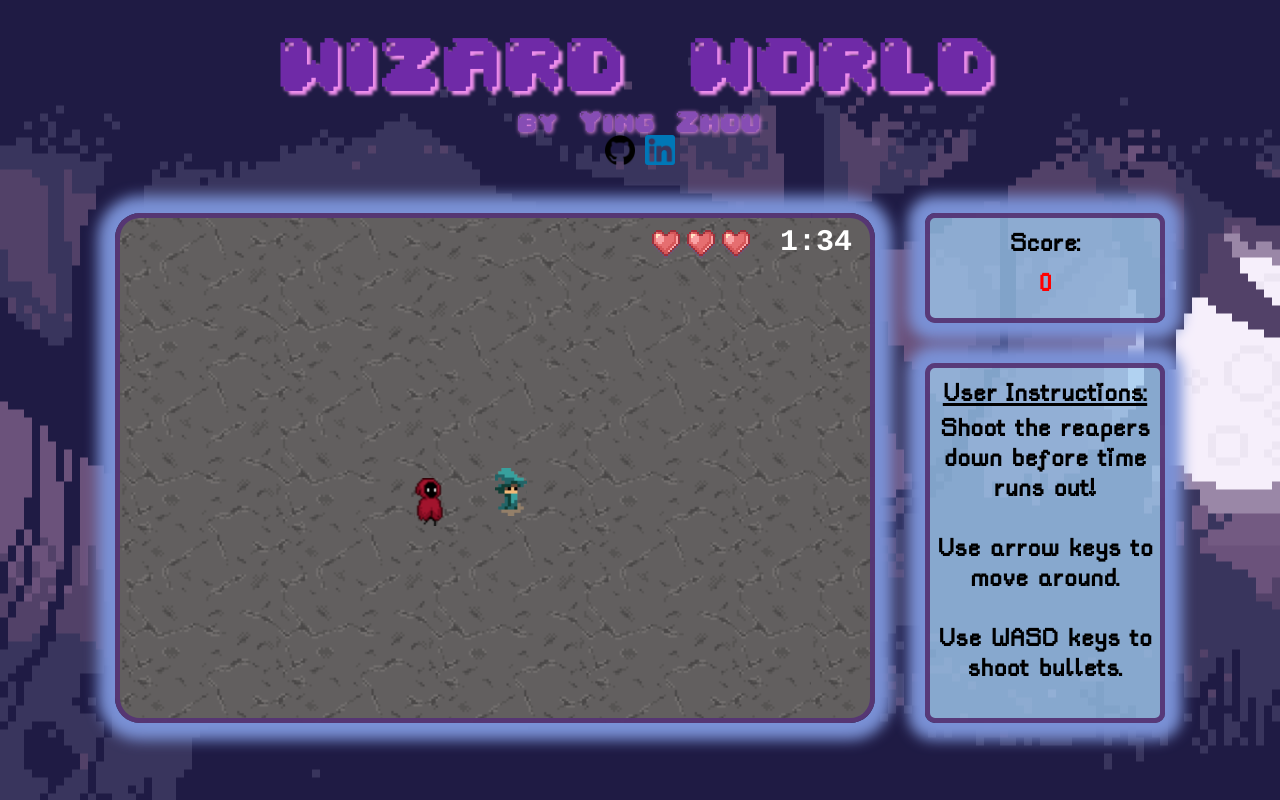
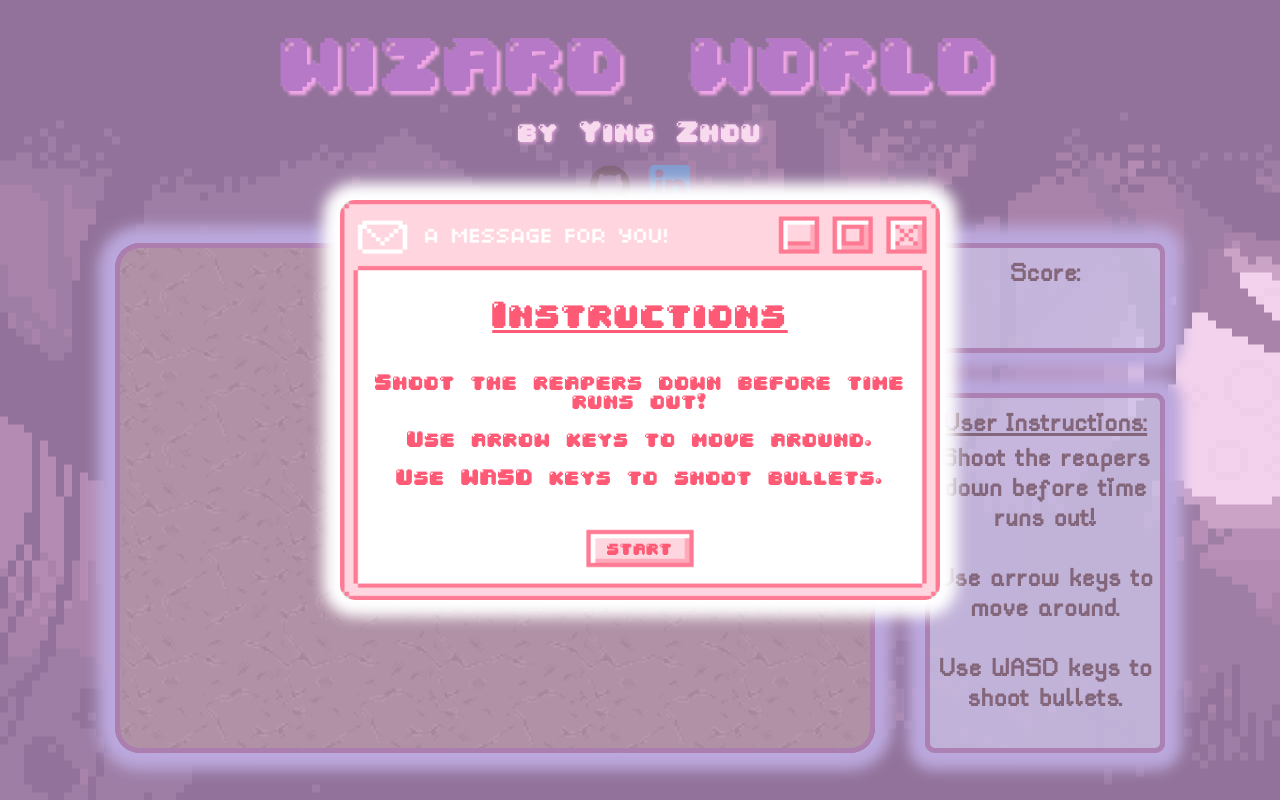
Before and after one commit to yinglzhou/wizard-world, a website built with webpack: page index.html in a window 1280 px wide. Built offline with nearby package versions, Linux system fonts and the light colour scheme.

Commit message:
start modal

```diff
--- a/index.html
+++ b/index.html
@@ -10,12 +10,12 @@
   </head>
 
   <body>
-    <!-- <p style="background-image: url('./assets/spooky\ trees.webp');"></p> -->
+
     <h1>wizard world</h1>
     <p id="author">by Ying Zhou</p>
     <div id="links">
-      <a id="github" href=""><img src="./assets/github logo.png" width="30" height="30"alt=""></a>
-      <a href=""><img src="./assets/linkedin logo.png" width="30" height="30"alt=""></a>
+      <a id="github" href=""><img src="./assets/github logo.png" width="40" height="40"alt=""></a>
+      <a href=""><img src="./assets/linkedin logo.png" width="40" height="40"alt=""></a>
     </div>
     <!-- div is an example that can be grabbed w js in example.js -->
     <div id="main"></div>
@@ -44,6 +44,25 @@
 
       </div>
     </div>
+
+    <div class="modal">
+      <div class="modal-content">
+        <div id="box">
+          <h3>Instructions</h3>
+          <p>
+            Shoot the reapers down before time runs out!
+            <br>
+            <br>
+            Use arrow keys to move around.
+            <br>
+            <br>
+            Use WASD keys to shoot bullets.
+          </p>
+          <h5 id="startbutton">start</h4>
+        </div>
+      </div>
+    </div>
+
   </body>
 
 </html>
--- a/src/index.js
+++ b/src/index.js
@@ -8,19 +8,13 @@ import Enemy from "./scripts/enemy";
 let gameLoopInterval;
 let updateEnemyInterval;
 let createEnemyInterval;
+
 document.addEventListener("DOMContentLoaded", () => {
-    console.log('hello world')
-    //grabbing main from our html (index.html)
-    // const main = document.getElementById("main");
-
-    //making new instance of our example class & passing in main
-    // new Example(main);
     const canvas = document.getElementById("game-screen");
     const ctx = canvas.getContext("2d");
+    window.ctx = ctx;
 
 
-
-    window.ctx = ctx;
     window.Player = Player;
     // debugger
 
@@ -30,15 +24,21 @@ document.addEventListener("DOMContentLoaded", () => {
 
     const enemies = [];
     window.enemies = enemies;
+
     function createEnemy() {
         let randWidth = Math.floor(Math.random() * 751);
         let randLength = Math.floor(Math.random() * 501);
+        // debugger
+        if (randWidth > 180 && randWidth < 570 || randLength > 125 && randLength < 375) {
+            randWidth = Math.floor(Math.random() * 751);
+            randLength = Math.floor(Math.random() * 501);
+        }
 
+        // console.log(randWidth, randLength)
         const enemy = new Enemy(randWidth, randLength);
         enemies.push(enemy);
         console.log("enemy spawned")
     }
-    createEnemyInterval = setInterval(createEnemy, 2500)
 
     let redheart = new Image();
     redheart.src = "./assets/1redheart.png"
@@ -68,10 +68,9 @@ document.addEventListener("DOMContentLoaded", () => {
             ctx.drawImage(emptyheart, 0, 0, 32, 32, 530, 10, 32, 32)
         }
     }
-// debugger
-    let timer = 100;
+    // debugger
+    let timer = 90;
     function gameLoop() {
-        // debugger
         a.draw();
         heart();
         enemies.forEach((enemy) => {enemy.draw(ctx)})
@@ -80,12 +79,12 @@ document.addEventListener("DOMContentLoaded", () => {
         timer -= 1/75;
         timerPrint();
         printScore();
-        // if (a.lives <= 0 || timer <= 0) {
-        //     clearInterval(gameLoopInterval);
-        //     clearInterval(updateEnemyInterval);
-        //     clearInterval(createEnemyInterval)
-        //     gameOver();
-        // }
+        if (a.lives <= 0 || timer <= 0) {
+            clearInterval(gameLoopInterval);
+            clearInterval(updateEnemyInterval);
+            clearInterval(createEnemyInterval);
+            gameOver();
+        }
         // debugger
 
     }
@@ -104,36 +103,34 @@ document.addEventListener("DOMContentLoaded", () => {
         }
     }
 
-    gameLoopInterval = setInterval(gameLoop, 1000/75)
 
     function printScore() {
         const score = document.getElementById("scoreboard");
         score.innerHTML = `
         <p>
-            Score: <br>
-            <div>
-            ${a.score}
-            </div>
+        Score: <br>
+        <div>
+        ${a.score}
+        </div>
         </p>
         `
     }
 
     function updateEnemy() {
         // debugger
+        if (a.score >= 5) {
+            enemies.forEach((enemy) => {enemy.moveToPlayer(1.1)})
+        }
+
+        if (a.score >= 15) {
+            enemies.forEach((enemy) => {enemy.moveToPlayer(1.15)})
+        }
+
         enemies.forEach((enemy) => {enemy.moveToPlayer()})
     }
-    updateEnemyInterval =setInterval(updateEnemy, 1000/75)
 
 
-    function gameOver (){
-        // ctx.font = "bold 75px Arial"
-        // ctx.fillStyle = "red"
-        // ctx.fillText("GAME OVER", 375, 250)
-
-
-        // setTimeout(() => {
-        //     location.reload();
-        // }, 3000)
+    function gameOver() {
         const modal = document.createElement("div");
         modal.id = "game-over-modal";
 
@@ -177,7 +174,6 @@ document.addEventListener("DOMContentLoaded", () => {
             }
         }
     }
-    setInterval(collisionCheck, 1000/75);
 
     function touchingEnemy () {
         // debugger
@@ -199,8 +195,16 @@ document.addEventListener("DOMContentLoaded", () => {
             }
         }
     }
-    setInterval(touchingEnemy, 1000/75);
 
+    let startbutton = document.querySelector("#startbutton")
+    let modal = document.querySelector(".modal")
 
-
+    startbutton.addEventListener("click", () => {
+        modal.style.display = "none";
+        createEnemyInterval = setInterval(createEnemy, 2000)
+        gameLoopInterval = setInterval(gameLoop, 1000/75)
+        updateEnemyInterval = setInterval(updateEnemy, 1000/75)
+        setInterval(collisionCheck, 1000/75);
+        setInterval(touchingEnemy, 1000/75);
+    })
 });
--- a/src/index.scss
+++ b/src/index.scss
@@ -1,5 +1,6 @@
 //need to include outside scss files in order for this entry file to run
 @import "./src/styles/reset.scss";
+@import "./styles/start-modal.scss";
 @import "./styles/navbar.scss";
 @import "./styles/canvas.scss";
 @import "./styles/gameover.scss";
--- a/src/scripts/enemy.js
+++ b/src/scripts/enemy.js
@@ -46,8 +46,9 @@ class Enemy {
         }
     }
 
-    moveToPlayer () {
+    moveToPlayer (speed) {
         // debugger
+        if (!speed) {speed = 1};
         const dx = this.player.posX - this.posx; //+16
         const dy = this.player.posY - this.posy; //+24
         const distance = Math.sqrt((dx * dx) + (dy * dy))
@@ -55,8 +56,8 @@ class Enemy {
         let vy = 0;
     // debugger
         if (distance > 0) {
-            vx = (dx/distance)
-            vy = (dy/distance) //optional multiply by speed
+            vx = (dx/distance) * speed
+            vy = (dy/distance) * speed  //optional multiply by speed
         }
         if (vx > 0) {
             this.currentEnemy = this.rightEnemy;
--- a/src/styles/canvas.scss
+++ b/src/styles/canvas.scss
@@ -1,8 +1,6 @@
 
 
 #game-screen {
-    // margin-left: 200px;
-    // margin-top: 100px;
     border-style: solid;
     border-color: rgba(86, 53, 117, 0.953);
     border-width: 5px;
@@ -74,5 +72,5 @@
     // border: 10px solid red;
     display: flex;
     justify-content: center;
-    margin-top: 45px;
+    margin-top: 35px;
 }
--- a/src/styles/gameover.scss
+++ b/src/styles/gameover.scss
@@ -44,7 +44,6 @@ h4 {
     font-family: wiz;
     font-size: 35px;
     color: rgb(103, 178, 103);
-    cursor: pointer;
 }
 h4:hover {
     color: rgb(224, 234, 243);
--- a/src/styles/navbar.scss
+++ b/src/styles/navbar.scss
@@ -11,10 +11,11 @@ h1 {
 #links {
     display: flex;
     justify-content: center;
+    margin-top: 20px;
 
 }
 #links #github {
-    margin-right: 10px;
+    margin-right: 20px;
 }
 
 #author {
@@ -22,6 +23,7 @@ h1 {
     justify-content: center;
     font-family: wiz;
     font-size: 25px;
-    color: rgb(134, 77, 180);
+    color: rgb(255, 255, 255);
     text-shadow: 1px 1px 4px rgb(238, 142, 236);
+    margin-top: 20px;
 }
--- /dev/null
+++ b/src/styles/start-modal.scss
@@ -0,0 +1,55 @@
+.modal {
+    // display: none;
+    position: fixed;
+    width: 100%;
+    height: 100%;
+    background-color: rgba(243, 187, 226, 0.546);
+    z-index: 1;
+    top:0;
+    left:0;
+}
+
+#startbutton {
+    position: relative;
+    text-align: center;
+    margin-top: 54px;
+    font-family: wiz;
+    color: rgb(255, 90, 117)
+}
+#startbutton:hover {
+    color: white;
+    cursor: pointer;
+}
+.modal-content {
+    display: flex;
+    justify-content: center;
+}
+
+#box {
+    background-image: url("../../assets/final-popup.png");
+    background-size: 600px 400px;
+    width: 600px;
+    height: 400px;
+    background-color: rgb(213, 214, 216);
+    margin-top: 200px;
+    border-radius: 15px;
+    box-shadow: 0px 0px 14px 17px rgb(255, 255, 255);
+}
+
+h3 {
+    font-family: wiz;
+    font-size: 32px;
+    text-align: center;
+    margin-top: 100px;
+    color: rgb(255, 90, 117);
+    text-decoration: underline;
+
+}
+#box p {
+    margin-top: 41px;
+    font-family: wiz;
+    font-size: 19px;
+    text-align: center;
+    color: rgb(255, 90, 117)
+
+}
```
Also changed, not shown: src/styles/example.scss (deleted, +0 -8 lines), assets/final-popup.png (added), dist/main.css, dist/main.js, 2 other files.
